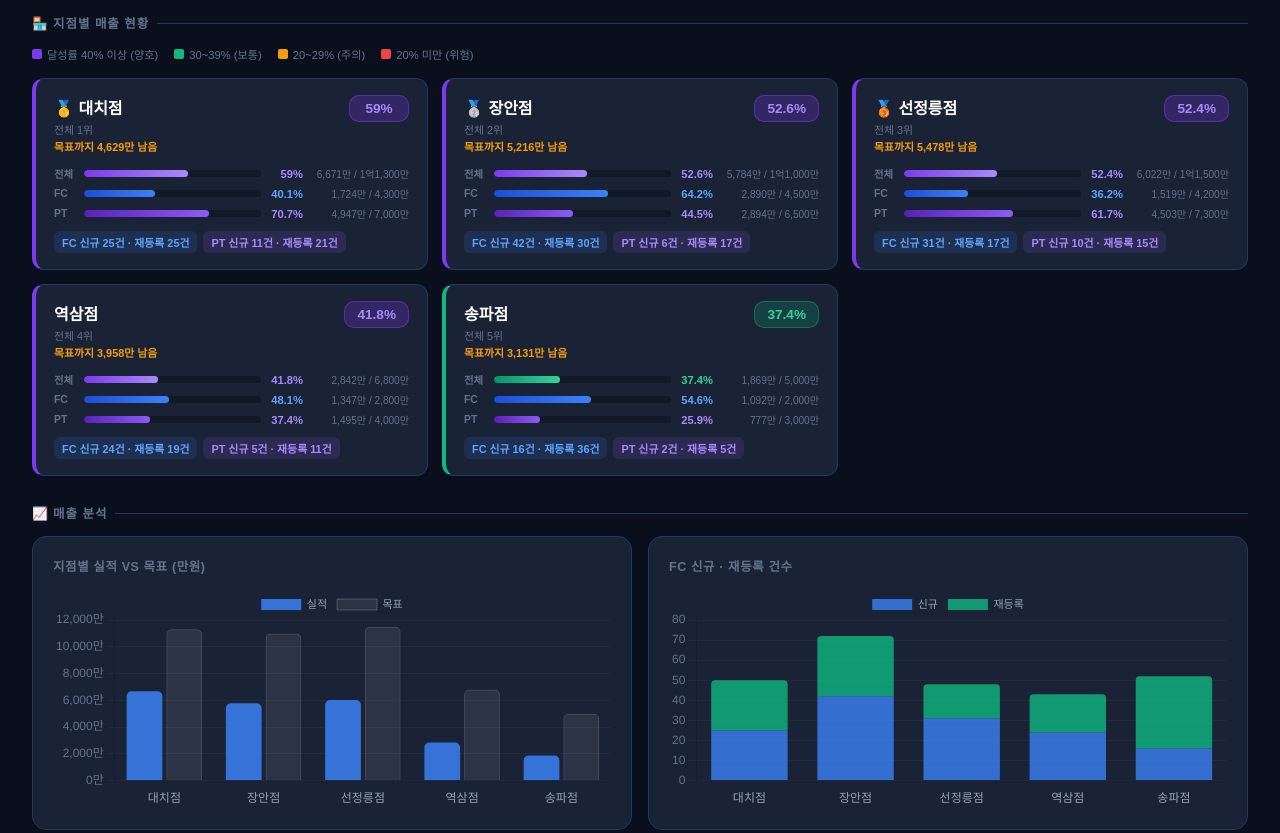
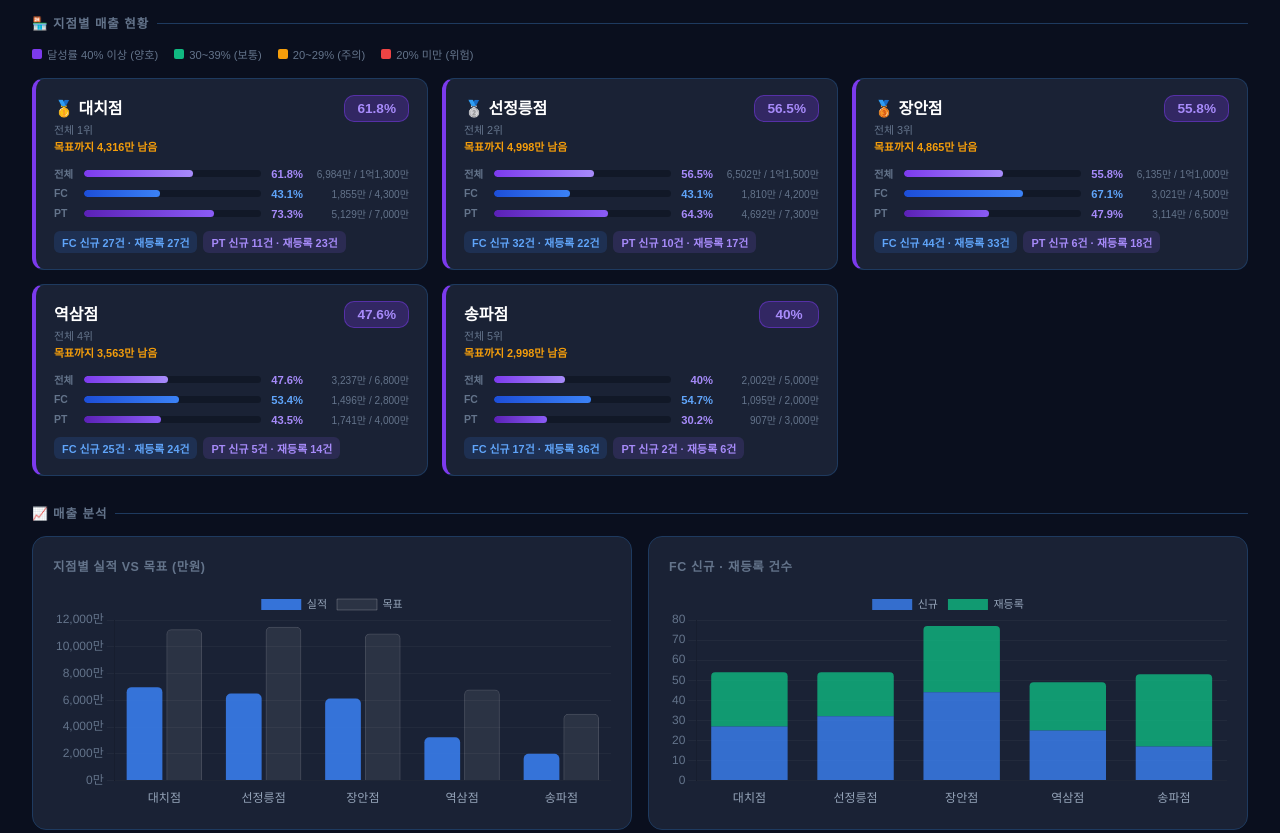
Before and after one commit to koc9262-jpg/bgocompany-sales, a plain HTML site: page index.html in a window 1280 px wide. Shown: the part 260-1093 px from the top of the page. Drawn offline with nearby package versions, Linux system fonts and the light colour scheme.

Commit message:
Auto-update dashboard 2026년 11월 26일

```diff
--- a/index.html
+++ b/index.html
@@ -158,33 +158,159 @@ body{font-family:'Apple SD Gothic Neo','Malgun Gothic',sans-serif;background:var
 <script>
 const D_RAW = [
   {
+    "branch": "대치점",
+    "target_fc": 43000000,
+    "target_pt": 70000000,
+    "target_tot": 113000000,
+    "actual_fc": 18553300,
+    "actual_pt": 51289400,
+    "actual_tot": 69842700,
+    "rate_fc": 43.1,
+    "rate_pt": 73.3,
+    "rate_tot": 61.8,
+    "fc_new_cnt": 27,
+    "fc_new_amt": 6654900,
+    "fc_re_cnt": 27,
+    "fc_re_amt": 7624800,
+    "pt_new_cnt": 11,
+    "pt_new_amt": 5270000,
+    "pt_re_cnt": 23,
+    "pt_re_amt": 36493000,
+    "total_card": 16789300,
+    "cash_out": 0,
+    "account": 1764000,
+    "deduction": 0,
+    "real_cash_out": 0,
+    "ranks": [
+      {
+        "name": "이기현",
+        "amount": 5428000
+      },
+      {
+        "name": "김준석",
+        "amount": 2880000
+      },
+      {
+        "name": "한희수",
+        "amount": 0
+      },
+      {
+        "name": "최태원",
+        "amount": 4560000
+      },
+      {
+        "name": "김민준",
+        "amount": 9015000
+      },
+      {
+        "name": "배재민",
+        "amount": 5130000
+      },
+      {
+        "name": "전현아",
+        "amount": 2330000
+      },
+      {
+        "name": "이상훈",
+        "amount": 9900000
+      },
+      {
+        "name": "이은표",
+        "amount": 1800000
+      },
+      {
+        "name": "주상규",
+        "amount": 720000
+      }
+    ]
+  },
+  {
+    "branch": "장안점",
+    "target_fc": 45000000,
+    "target_pt": 65000000,
+    "target_tot": 110000000,
+    "actual_fc": 30210033,
+    "actual_pt": 31140000,
+    "actual_tot": 61350033,
+    "rate_fc": 67.1,
+    "rate_pt": 47.9,
+    "rate_tot": 55.8,
+    "fc_new_cnt": 44,
+    "fc_new_amt": 14647900,
+    "fc_re_cnt": 33,
+    "fc_re_amt": 12375800,
+    "pt_new_cnt": 6,
+    "pt_new_amt": 7027000,
+    "pt_re_cnt": 18,
+    "pt_re_amt": 19926000,
+    "total_card": 28498600,
+    "cash_out": 0,
+    "account": 1711433,
+    "deduction": 0,
+    "real_cash_out": 0,
+    "ranks": [
+      {
+        "name": "한어진",
+        "amount": 4653000
+      },
+      {
+        "name": "김민수",
+        "amount": 5829000
+      },
+      {
+        "name": "김재현",
+        "amount": 500000
+      },
+      {
+        "name": "김영우",
+        "amount": 5423000
+      },
+      {
+        "name": "이윤석",
+        "amount": 1950000
+      },
+      {
+        "name": "송림명",
+        "amount": 3870000
+      },
+      {
+        "name": "최순호",
+        "amount": 2838000
+      },
+      {
+        "name": "강원구",
+        "amount": 1890000
+      }
+    ]
+  },
+  {
     "branch": "역삼점",
     "target_fc": 28000000,
     "target_pt": 40000000,
     "target_tot": 68000000,
-    "actual_fc": 13471000,
-    "actual_pt": 14949000,
-    "actual_tot": 28420000,
-    "rate_fc": 48.1,
-    "rate_pt": 37.4,
-    "rate_tot": 41.8,
-    "fc_new_cnt": 24,
-    "fc_new_amt": 5034000,
-    "fc_re_cnt": 19,
-    "fc_re_amt": 6907000,
+    "actual_fc": 14964000,
+    "actual_pt": 17406000,
+    "actual_tot": 32370000,
+    "rate_fc": 53.4,
+    "rate_pt": 43.5,
+    "rate_tot": 47.6,
+    "fc_new_cnt": 25,
+    "fc_new_amt": 5232000,
+    "fc_re_cnt": 24,
+    "fc_re_amt": 7956000,
     "pt_new_cnt": 5,
     "pt_new_amt": 4355200,
-    "pt_re_cnt": 11,
-    "pt_re_amt": 9153800,
-    "total_card": 12007000,
+    "pt_re_cnt": 14,
+    "pt_re_amt": 11550800,
+    "total_card": 13434000,
     "cash_out": 0,
-    "account": 1464000,
+    "account": 1530000,
     "deduction": 0,
     "real_cash_out": 0,
     "ranks": [
       {
         "name": "이초은",
-        "amount": 4495500
+        "amount": 5494500
       },
       {
         "name": "안도모",
@@ -196,46 +322,11 @@ const D_RAW = [
       },
       {
         "name": "진정경",
-        "amount": 1098900
+        "amount": 2097900
       },
       {
         "name": "황하늘",
-        "amount": 1338900
-      }
-    ]
-  },
-  {
-    "branch": "송파점",
-    "target_fc": 20000000,
-    "target_pt": 30000000,
-    "target_tot": 50000000,
-    "actual_fc": 10919500,
-    "actual_pt": 7765660,
-    "actual_tot": 18685160,
-    "rate_fc": 54.6,
-    "rate_pt": 25.9,
-    "rate_tot": 37.4,
-    "fc_new_cnt": 16,
-    "fc_new_amt": 2380000,
-    "fc_re_cnt": 36,
-    "fc_re_amt": 7844000,
-    "pt_new_cnt": 2,
-    "pt_new_amt": 2775000,
-    "pt_re_cnt": 5,
-    "pt_re_amt": 4250000,
-    "total_card": 10540000,
-    "cash_out": 0,
-    "account": 379500,
-    "deduction": 0,
-    "real_cash_out": 0,
-    "ranks": [
-      {
-        "name": "김필구",
-        "amount": 5050000
-      },
-      {
-        "name": "김원준",
-        "amount": 1975000
+        "amount": 1737900
       }
     ]
   },
@@ -244,23 +335,23 @@ const D_RAW = [
     "target_fc": 42000000,
     "target_pt": 73000000,
     "target_tot": 115000000,
-    "actual_fc": 15188900,
-    "actual_pt": 45031900,
-    "actual_tot": 60220800,
-    "rate_fc": 36.2,
-    "rate_pt": 61.7,
-    "rate_tot": 52.4,
-    "fc_new_cnt": 31,
-    "fc_new_amt": 7140900,
-    "fc_re_cnt": 17,
-    "fc_re_amt": 4353900,
+    "actual_fc": 18096900,
+    "actual_pt": 46921900,
+    "actual_tot": 65018800,
+    "rate_fc": 43.1,
+    "rate_pt": 64.3,
+    "rate_tot": 56.5,
+    "fc_new_cnt": 32,
+    "fc_new_amt": 7660900,
+    "fc_re_cnt": 22,
+    "fc_re_amt": 5888900,
     "pt_new_cnt": 10,
     "pt_new_amt": 12531900,
-    "pt_re_cnt": 15,
+    "pt_re_cnt": 17,
     "pt_re_amt": 23920000,
-    "total_card": 13622100,
+    "total_card": 16427100,
     "cash_out": 0,
-    "account": 1566800,
+    "account": 1669800,
     "deduction": 0,
     "real_cash_out": 0,
     "ranks": [
@@ -299,133 +390,42 @@ const D_RAW = [
     ]
   },
   {
-    "branch": "장안점",
-    "target_fc": 45000000,
-    "target_pt": 65000000,
-    "target_tot": 110000000,
-    "actual_fc": 28896633,
-    "actual_pt": 28940000,
-    "actual_tot": 57836633,
-    "rate_fc": 64.2,
-    "rate_pt": 44.5,
-    "rate_tot": 52.6,
-    "fc_new_cnt": 42,
-    "fc_new_amt": 13978000,
-    "fc_re_cnt": 30,
-    "fc_re_amt": 11748800,
-    "pt_new_cnt": 6,
-    "pt_new_amt": 7027000,
-    "pt_re_cnt": 17,
-    "pt_re_amt": 18936000,
-    "total_card": 27201700,
+    "branch": "송파점",
+    "target_fc": 20000000,
+    "target_pt": 30000000,
+    "target_tot": 50000000,
+    "actual_fc": 10949500,
+    "actual_pt": 9065660,
+    "actual_tot": 20015160,
+    "rate_fc": 54.7,
+    "rate_pt": 30.2,
+    "rate_tot": 40,
+    "fc_new_cnt": 17,
+    "fc_new_amt": 2410000,
+    "fc_re_cnt": 36,
+    "fc_re_amt": 7844000,
+    "pt_new_cnt": 2,
+    "pt_new_amt": 2775000,
+    "pt_re_cnt": 6,
+    "pt_re_amt": 5550000,
+    "total_card": 10570000,
     "cash_out": 0,
-    "account": 1694933,
+    "account": 379500,
     "deduction": 0,
     "real_cash_out": 0,
     "ranks": [
       {
-        "name": "한어진",
-        "amount": 4653000
+        "name": "김필구",
+        "amount": 5050000
       },
       {
-        "name": "김민수",
-        "amount": 5829000
-      },
-      {
-        "name": "김재현",
-        "amount": 500000
-      },
-      {
-        "name": "김영우",
-        "amount": 5423000
-      },
-      {
-        "name": "이윤석",
-        "amount": 1950000
-      },
-      {
-        "name": "송림명",
-        "amount": 3870000
-      },
-      {
-        "name": "최순호",
-        "amount": 2838000
-      },
-      {
-        "name": "강원구",
-        "amount": 900000
-      }
-    ]
-  },
-  {
-    "branch": "대치점",
-    "target_fc": 43000000,
-    "target_pt": 70000000,
-    "target_tot": 113000000,
-    "actual_fc": 17243400,
-    "actual_pt": 49469400,
-    "actual_tot": 66712800,
-    "rate_fc": 40.1,
-    "rate_pt": 70.7,
-    "rate_tot": 59,
-    "fc_new_cnt": 25,
-    "fc_new_amt": 6389900,
-    "fc_re_cnt": 25,
-    "fc_re_amt": 6629900,
-    "pt_new_cnt": 11,
-    "pt_new_amt": 5270000,
-    "pt_re_cnt": 21,
-    "pt_re_amt": 34673000,
-    "total_card": 15479400,
-    "cash_out": 0,
-    "account": 1764000,
-    "deduction": 0,
-    "real_cash_out": 0,
-    "ranks": [
-      {
-        "name": "이기현",
-        "amount": 5428000
-      },
-      {
-        "name": "김준석",
-        "amount": 2880000
-      },
-      {
-        "name": "한희수",
-        "amount": 0
-      },
-      {
-        "name": "최태원",
-        "amount": 4560000
-      },
-      {
-        "name": "김민준",
-        "amount": 8595000
-      },
-      {
-        "name": "배재민",
-        "amount": 5130000
-      },
-      {
-        "name": "전현아",
-        "amount": 930000
-      },
-      {
-        "name": "이상훈",
-        "amount": 9900000
-      },
-      {
-        "name": "이은표",
-        "amount": 1800000
-      },
-      {
-        "name": "주상규",
-        "amount": 720000
+        "name": "김원준",
+        "amount": 3275000
       }
     ]
   }
 ];
-const DATE_STR = '2026년 11월 25일';
+const DATE_STR = '2026년 11월 26일';
 const PREFIX = '2608';
 
 const w = v => Math.round(v / 10000);
```
